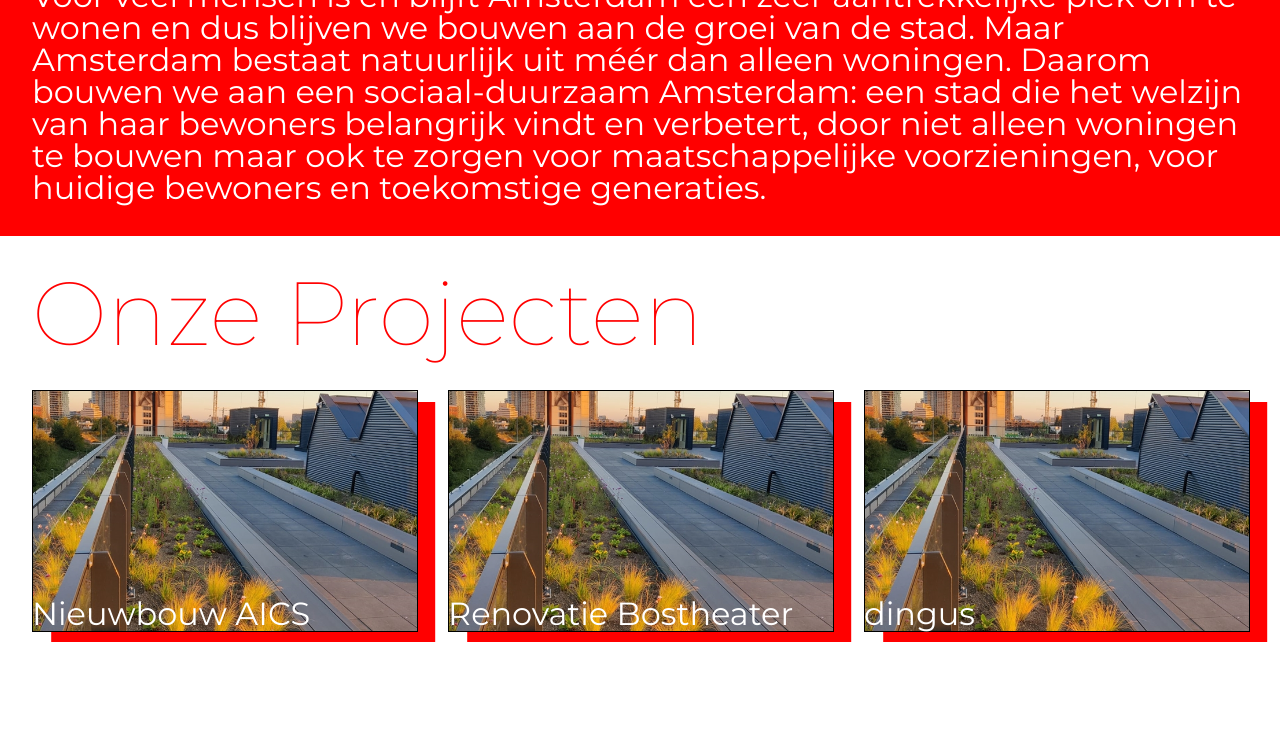
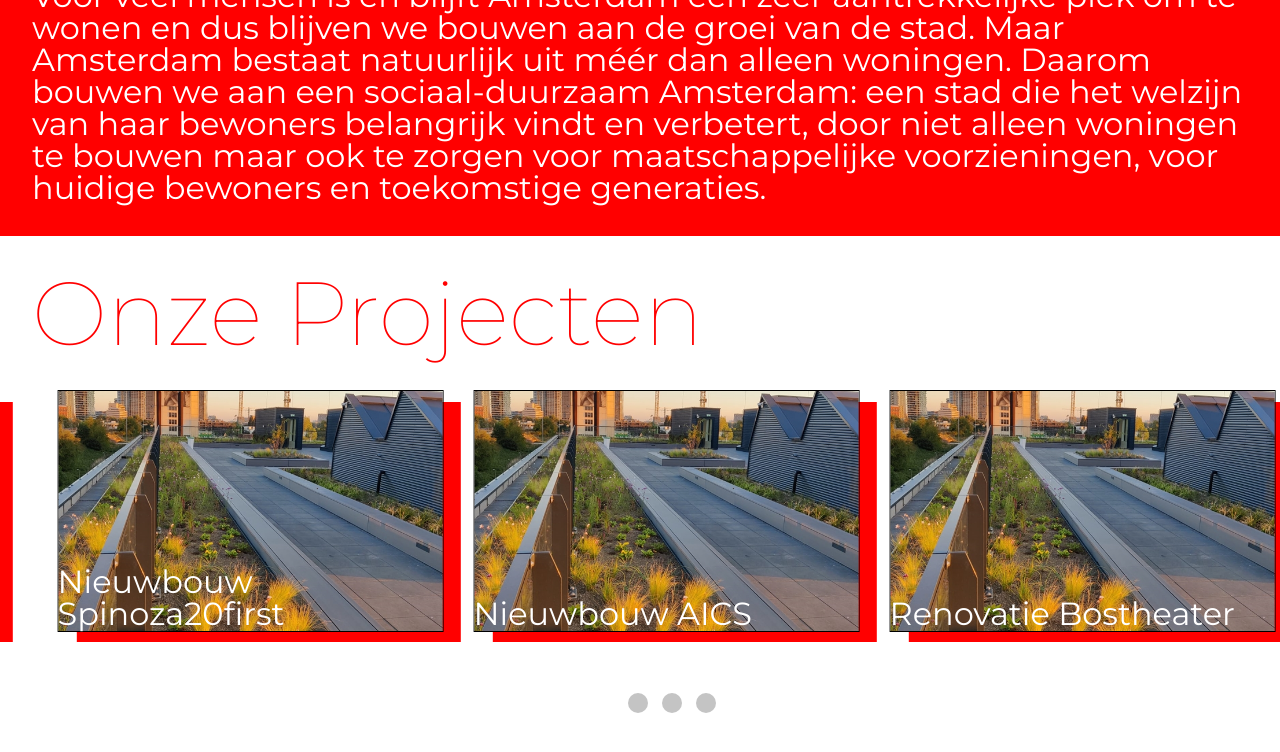
Before and after one commit to KyrylIeremieiev/bmv-vernieuwd, a React (Create React App) app in the folder bmv/: page / in a window 1280 px wide. Shown: the part 908-1660 px from the top of the page. Built offline with nearby package versions, Linux system fonts and the light colour scheme.

Commit message:
slideshow now working, have to make less hard coded, make buttons show which slide, make the usable

```diff
--- a/bmv/src/App.tsx
+++ b/bmv/src/App.tsx
@@ -7,6 +7,7 @@ import Welcome from './comps/welcome';
 import Intro from './comps/intro';
 import Projects from './comps/projects';
 function App() {
+
   return (
     <>
       <style>
--- a/bmv/src/comps/projects.tsx
+++ b/bmv/src/comps/projects.tsx
@@ -23,8 +23,10 @@ function Projects() {
       title:"dingus"
     }
   ]
+  const critical = 0.66;
+  const modifier = 0.33;
   const [hovered, setHover] = useState(false);
-  const [currentSlide, setSlide] = useState(true);
+  const [currentSlide, setSlide] = useState(0.33);
 
   const [project1, setProject1] = useState(0);
   const [project2, setProject2] = useState(1);
@@ -46,15 +48,16 @@ function Projects() {
     };
   }, [hovered]);
 
-  useEffect(() => {
-    // This effect runs whenever currentSlide changes
-    // You can add your animation logic here
-    console.log('Animation triggered!');
-  }, [currentSlide]);
+
 
   const slide = () => {
-    setSlide(false);
-    setSlide(true);
+    if(currentSlide >= critical){
+      setSlide(0);
+      return
+    }
+    setSlide(currentSlide+modifier);
+    return
+
     setProject1((prevProject1) => (prevProject1 + 1) % projectData.length);
     setProject2((prevProject2) => (prevProject2 + 1) % projectData.length);
     setProject3((prevProject3) => (prevProject3 + 1) % projectData.length);
@@ -73,11 +76,14 @@ function Projects() {
   return (
     <section className='Projects'>
         <h2 className='Projects__title'>Onze Projecten</h2>
-        <ul className='Projects__projects'>
+        <div className='Projects__wrapper'
+        style={{ transform: `translateX(${-currentSlide * 100}%)` }}
+        >
+          <ul className='Projects__projects'>
             <li
               onMouseEnter={()=>{handleHover(true)}}
               onMouseLeave={()=>{handleHover(false)}}
-              className={`Projects__project ${hovered === false ? 'fadeIn' : ''}`}
+              className={`Projects__project`}
             >
               <Project image={projectData[project1].image}
                 title={projectData[project1].title} color={"yellow"}>
@@ -87,7 +93,7 @@ function Projects() {
             <li
               onMouseEnter={()=>{handleHover(true)}}
               onMouseLeave={()=>{handleHover(false)}}
-              className={`Projects__project ${hovered === false ? 'fadeIn' : ''}`}
+              className={`Projects__project`}
             >
               <Project image={projectData[project2].image}
                 title={projectData[project2].title} color={"yellow"}>
@@ -97,13 +103,83 @@ function Projects() {
             <li
               onMouseEnter={()=>{handleHover(true)}}
               onMouseLeave={()=>{handleHover(false)}}
-              className={`Projects__project ${hovered === false ? 'fadeIn' : ''}`}
+              className={`Projects__project`}
             >
               <Project image={projectData[project3].image}
                 title={projectData[project3].title} color={"yellow"}>
               </Project>
             </li>
-        </ul>
+          </ul>
+          <ul className='Projects__projects'>
+            <li
+              onMouseEnter={()=>{handleHover(true)}}
+              onMouseLeave={()=>{handleHover(false)}}
+              className={`Projects__project`}
+            >
+              <Project image={projectData[project1].image}
+                title={projectData[project1].title} color={"yellow"}>
+              </Project>
+            </li>
+
+            <li
+              onMouseEnter={()=>{handleHover(true)}}
+              onMouseLeave={()=>{handleHover(false)}}
+              className={`Projects__project`}
+            >
+              <Project image={projectData[project2].image}
+                title={projectData[project2].title} color={"yellow"}>
+              </Project>
+            </li>
+
+            <li
+              onMouseEnter={()=>{handleHover(true)}}
+              onMouseLeave={()=>{handleHover(false)}}
+              className={`Projects__project`}
+            >
+              <Project image={projectData[project3].image}
+                title={projectData[project3].title} color={"yellow"}>
+              </Project>
+            </li>
+          </ul>
+          <ul className='Projects__projects'>
+            <li
+              onMouseEnter={()=>{handleHover(true)}}
+              onMouseLeave={()=>{handleHover(false)}}
+              className={`Projects__project`}
+            >
+              <Project image={projectData[project1].image}
+                title={projectData[project1].title} color={"yellow"}>
+              </Project>
+            </li>
+
+            <li
+              onMouseEnter={()=>{handleHover(true)}}
+              onMouseLeave={()=>{handleHover(false)}}
+              className={`Projects__project`}
+            >
+              <Project image={projectData[project2].image}
+                title={projectData[project2].title} color={"yellow"}>
+              </Project>
+            </li>
+
+            <li
+              onMouseEnter={()=>{handleHover(true)}}
+              onMouseLeave={()=>{handleHover(false)}}
+              className={`Projects__project`}
+            >
+              <Project image={projectData[project3].image}
+                title={projectData[project3].title} color={"yellow"}>
+              </Project>
+            </li>
+          </ul>
+        </div>
+        <figure className="slideshowDots">
+          <div className="slideshowDot"></div>
+          <div className="slideshowDot"></div>
+          <div className="slideshowDot"></div>
+
+      </figure>
+
     </section>
   );
 }
--- a/bmv/src/index.css
+++ b/bmv/src/index.css
@@ -29,7 +29,7 @@ footer, header, hgroup, menu, nav, section {
 
 body {
   line-height: 1;
-  overflow-x: hidden;
+  /* overflow-x: hidden; */
 }
 
 ol, ul {
@@ -67,6 +67,10 @@ code {
 
 html{
   width: 100vw !important;
+}
+
+.main{
+  /* overflow: hidden; */
 }
 
 .header{
@@ -197,6 +201,15 @@ html{
   gap: 2rem;
 }
 
+.Projects__wrapper{
+  display: flex;
+  gap: 4rem;
+  width: 300vw;
+  /* overflow: hidden; */
+  transition: transform 1s;
+  height: 16rem;
+}
+
 .Projects__title{
   font-size: 7vw;
   color: red;
@@ -269,3 +282,42 @@ html{
   color: white;
   font-size: 2rem;
 }
+
+
+
+/* Slideshow */
+
+
+/* Slideshow */
+
+.slideshow {
+  margin: 0 auto;
+  /* overflow: hidden; */
+  max-width: 500px;
+}
+
+.slideshowSlider {
+  white-space: nowrap;
+}
+
+.slide {
+  display: inline-block;
+
+  height: 400px;
+  width: 100%;
+  border-radius: 40px;
+}
+
+/* Buttons */
+.slideshowDots {
+  text-align: center;
+}
+.slideshowDot {
+  display: inline-block;
+  height: 20px;
+  width: 20px;
+  border-radius: 50%;
+  cursor: pointer;
+  margin: 15px 7px 0px;
+  background-color: #c4c4c4;
+}
```
